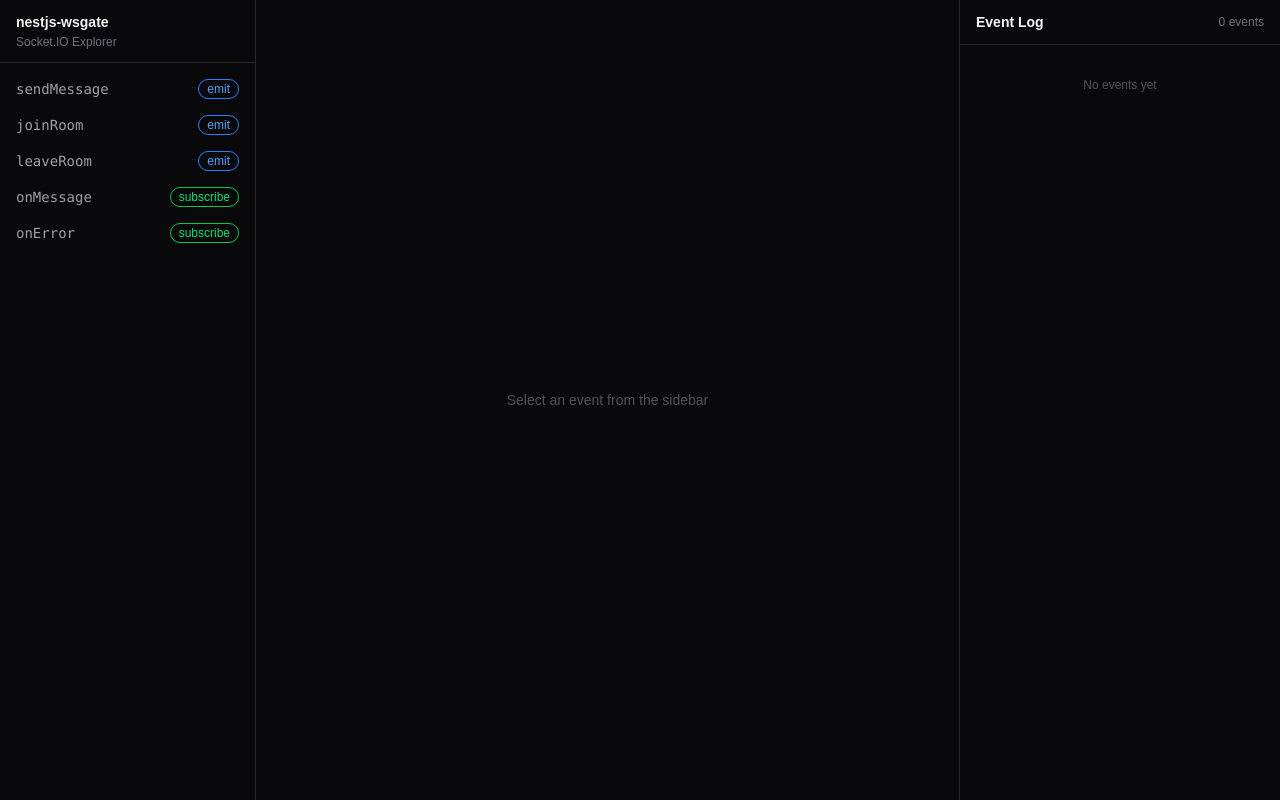
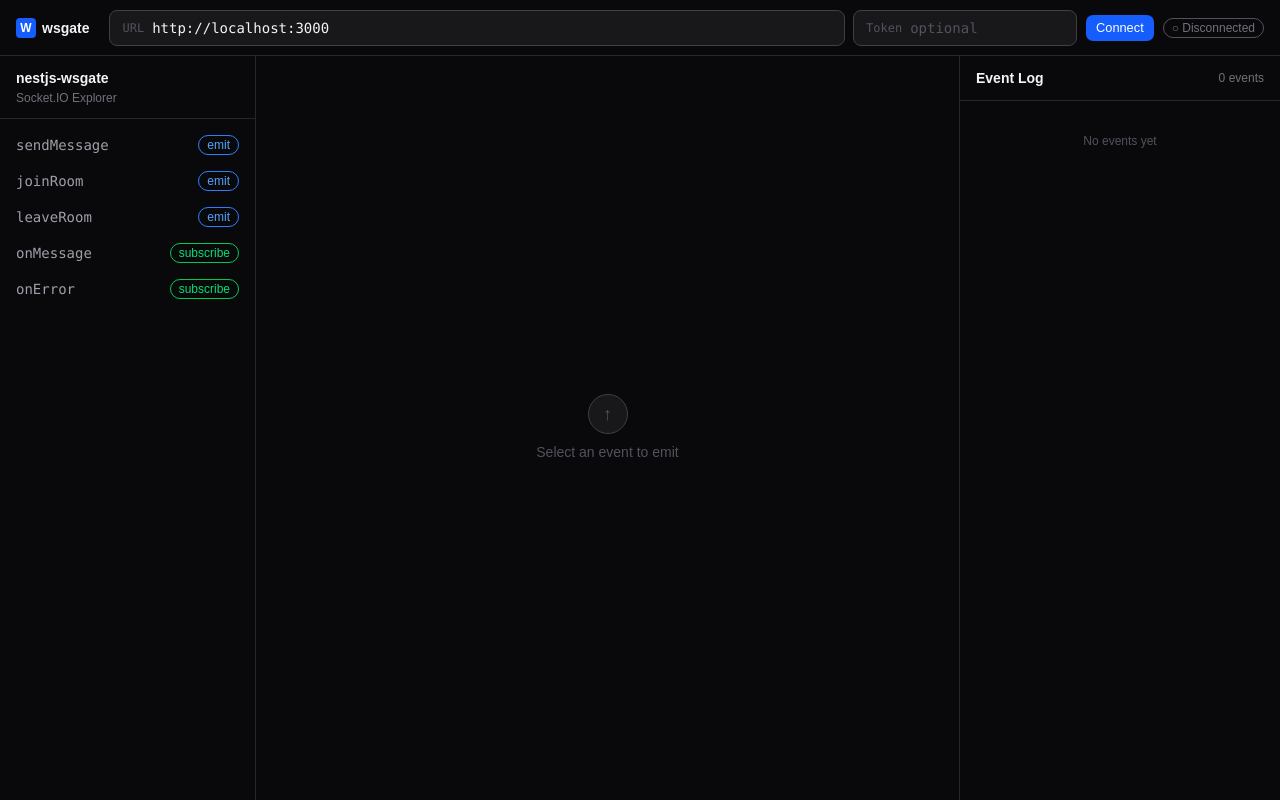
Before and after one commit to shaishab316/wsgate, a React (Vite) app in the folder ui/: page / in a window 1280 px wide. Built offline with nearby package versions, Linux system fonts and the light colour scheme.

Commit message:
feat(socket): integrate socket.io for real-time communication and add Navbar component for connection management

```diff
--- a/ui/package.json
+++ b/ui/package.json
@@ -18,6 +18,7 @@
     "react": "^19.2.4",
     "react-dom": "^19.2.4",
     "shadcn": "^4.0.8",
+    "socket.io-client": "^4.8.3",
     "tailwind-merge": "^3.5.0",
     "tw-animate-css": "^1.4.0"
   },
--- a/ui/src/App.tsx
+++ b/ui/src/App.tsx
@@ -1,31 +1,39 @@
 import { useState } from "react";
+import Navbar from "./components/Navbar";
 import Sidebar from "./components/Sidebar";
+import EventPanel from "./components/EventPanel";
 import EventLog from "./components/EventLog";
-import EventPanel from "./components/EventPanel";
+import { useSocket } from "./hooks/useSocket";
 
 export default function App() {
+  const { status, connect, disconnect, emit } = useSocket();
   const [selectedEvent, setSelectedEvent] = useState<string | null>(null);
   const [logs, setLogs] = useState<string[]>([]);
 
+  const connected = status === "connected";
+
   return (
-    <div className="flex h-screen w-screen bg-zinc-950 text-zinc-100 font-sans overflow-hidden">
-      {/* Left — event list */}
-      <aside className="w-64 border-r border-zinc-800 flex flex-col">
+    <div className="flex flex-col h-screen w-screen bg-zinc-950 text-zinc-100 overflow-hidden">
+      <Navbar status={status} onConnect={connect} onDisconnect={disconnect} />
+
+      <div className="flex flex-1 overflow-hidden">
+        <aside className="w-64 border-r border-zinc-800">
           <Sidebar onSelect={setSelectedEvent} selected={selectedEvent} />
         </aside>
 
-      {/* Middle — event detail + emit */}
         <main className="flex-1 border-r border-zinc-800 overflow-y-auto">
           <EventPanel
             event={selectedEvent}
             onLog={(msg) => setLogs((p) => [...p, msg])}
+            emit={emit}
+            connected={connected}
           />
         </main>
 
-      {/* Right — live log */}
-      <aside className="w-80 flex flex-col">
+        <aside className="w-80">
           <EventLog logs={logs} />
         </aside>
       </div>
+    </div>
   );
 }
--- a/ui/src/components/EventPanel.tsx
+++ b/ui/src/components/EventPanel.tsx
@@ -1,57 +1,89 @@
 import { useState } from "react";
 import { Button } from "@/components/ui/button";
+import { Badge } from "@/components/ui/badge";
 
 interface Props {
   event: string | null;
+  emit: (event: string, payload: unknown) => void;
   onLog: (msg: string) => void;
+  connected: boolean;
 }
 
-export default function EventPanel({ event, onLog }: Props) {
+export default function EventPanel({ event, emit, onLog, connected }: Props) {
   const [payload, setPayload] = useState("{\n  \n}");
+  const [error, setError] = useState<string | null>(null);
 
   function handleEmit() {
     if (!event) return;
-    const timestamp = new Date().toLocaleTimeString();
-    onLog(`[${timestamp}] → ${event} ${payload}`);
+
+    try {
+      const parsed = JSON.parse(payload);
+      setError(null);
+      emit(event, parsed);
+      const timestamp = new Date().toLocaleTimeString();
+      onLog(`[${timestamp}] → ${event}\n${JSON.stringify(parsed, null, 2)}`);
+    } catch {
+      setError("Invalid JSON payload");
+    }
   }
 
   if (!event) {
     return (
-      <div className="flex items-center justify-center h-full text-zinc-600 text-sm">
-        Select an event from the sidebar
+      <div className="flex flex-col items-center justify-center h-full gap-2">
+        <div className="w-10 h-10 rounded-full bg-zinc-900 border border-zinc-700 flex items-center justify-center">
+          <span className="text-zinc-600 text-lg">↑</span>
+        </div>
+        <p className="text-sm text-zinc-600">Select an event to emit</p>
       </div>
     );
   }
 
   return (
-    <div className="flex flex-col h-full p-6 gap-6">
-      {/* Event name */}
-      <div>
-        <h2 className="text-lg font-semibold font-mono text-zinc-100">
+    <div className="flex flex-col h-full p-5 gap-5">
+      {/* Event header */}
+      <div className="flex items-center gap-3">
+        <h2 className="text-base font-semibold font-mono text-zinc-100">
           {event}
         </h2>
-        <p className="text-xs text-zinc-500 mt-1">Socket.IO Event</p>
+        <Badge
+          variant="outline"
+          className="border-blue-500 text-blue-400 text-xs"
+        >
+          emit
+        </Badge>
       </div>
 
-      {/* Payload editor */}
-      <div className="flex flex-col gap-2 flex-1">
-        <label className="text-xs text-zinc-400 uppercase tracking-wider">
-          Payload
-        </label>
-        <textarea
-          value={payload}
-          onChange={(e) => setPayload(e.target.value)}
-          className="flex-1 bg-zinc-900 border border-zinc-700 rounded-md p-3 text-sm font-mono text-zinc-100 resize-none focus:outline-none focus:border-zinc-500"
-          spellCheck={false}
-        />
+      {/* Payload label */}
+      <div className="flex items-center justify-between">
+        <span className="text-xs uppercase tracking-wider text-zinc-500">
+          Payload (JSON)
+        </span>
+        {error && <span className="text-xs text-red-400">{error}</span>}
       </div>
 
-      {/* Emit button */}
+      {/* Payload textarea */}
+      <textarea
+        value={payload}
+        onChange={(e) => {
+          setPayload(e.target.value);
+          setError(null);
+        }}
+        className={`flex-1 bg-zinc-900 border rounded-md p-3 text-sm font-mono text-zinc-100 resize-none focus:outline-none transition-colors ${
+          error
+            ? "border-red-500 focus:border-red-400"
+            : "border-zinc-700 focus:border-zinc-500"
+        }`}
+        spellCheck={false}
+        placeholder="{}"
+      />
+
+      {/* Emit button — only this is disabled when not connected */}
       <Button
         onClick={handleEmit}
-        className="w-full bg-blue-600 hover:bg-blue-500 text-white"
+        disabled={!connected}
+        className="w-full bg-blue-600 hover:bg-blue-500 text-white disabled:opacity-50 disabled:cursor-not-allowed"
       >
-        Emit Event
+        {connected ? "Emit Event" : "Connect to emit"}
       </Button>
     </div>
   );
--- /dev/null
+++ b/ui/src/components/Navbar.tsx
@@ -0,0 +1,107 @@
+import { Button } from "@/components/ui/button";
+import { Badge } from "@/components/ui/badge";
+import { useState } from "react";
+import type { SocketStatus } from "@/hooks/useSocket";
+
+interface Props {
+  status: SocketStatus;
+  onConnect: (url: string, token: string) => void;
+  onDisconnect: () => void;
+}
+
+const statusConfig: Record<SocketStatus, { className: string; label: string }> =
+  {
+    disconnected: {
+      className: "border-zinc-600 text-zinc-500",
+      label: "○ Disconnected",
+    },
+    connecting: {
+      className: "border-yellow-500 text-yellow-400 animate-pulse",
+      label: "◌ Connecting...",
+    },
+    connected: {
+      className: "border-green-500 text-green-400",
+      label: "● Connected",
+    },
+    error: {
+      className: "border-red-500 text-red-400",
+      label: "✕ Connection Error",
+    },
+  };
+
+export default function Navbar({ status, onConnect, onDisconnect }: Props) {
+  const [url, setUrl] = useState(() => {
+    const params = new URLSearchParams(window.location.search);
+    return params.get("url") ?? "http://localhost:3000";
+  });
+  const [token, setToken] = useState("");
+
+  const isConnected = status === "connected";
+  const isConnecting = status === "connecting";
+  const config = statusConfig[status];
+
+  return (
+    <div className="flex items-center gap-2 px-4 h-14 border-b border-zinc-800 bg-zinc-950 shrink-0">
+      {/* Logo */}
+      <div className="flex items-center gap-1.5 mr-3 shrink-0">
+        <div className="w-5 h-5 rounded bg-blue-600 flex items-center justify-center">
+          <span className="text-white text-xs font-bold">W</span>
+        </div>
+        <span className="text-sm font-semibold text-zinc-100">wsgate</span>
+      </div>
+
+      {/* URL input */}
+      <div className="flex items-center flex-1 bg-zinc-900 border border-zinc-700 rounded-md px-3 h-9 gap-2 focus-within:border-zinc-500 transition-colors">
+        <span className="text-xs text-zinc-600 font-mono shrink-0">URL</span>
+        <input
+          value={url}
+          onChange={(e) => setUrl(e.target.value)}
+          disabled={isConnected || isConnecting}
+          placeholder="http://localhost:3000"
+          className="flex-1 bg-transparent text-sm font-mono text-zinc-100 focus:outline-none placeholder:text-zinc-600 disabled:opacity-50"
+        />
+      </div>
+
+      {/* Token input */}
+      <div className="flex items-center w-56 bg-zinc-900 border border-zinc-700 rounded-md px-3 h-9 gap-2 focus-within:border-zinc-500 transition-colors">
+        <span className="text-xs text-zinc-600 font-mono shrink-0">Token</span>
+        <input
+          value={token}
+          onChange={(e) => setToken(e.target.value)}
+          disabled={isConnected || isConnecting}
+          placeholder="optional"
+          type="password"
+          className="flex-1 bg-transparent text-sm font-mono text-zinc-100 focus:outline-none placeholder:text-zinc-600 disabled:opacity-50"
+        />
+      </div>
+
+      {/* Connect / Disconnect button */}
+      {isConnected ? (
+        <Button
+          onClick={onDisconnect}
+          size="sm"
+          className="bg-red-600 hover:bg-red-500 text-white shrink-0"
+        >
+          Disconnect
+        </Button>
+      ) : (
+        <Button
+          onClick={() => onConnect(url, token)}
+          disabled={isConnecting || !url}
+          size="sm"
+          className="bg-blue-600 hover:bg-blue-500 text-white shrink-0 disabled:opacity-50"
+        >
+          {isConnecting ? "Connecting..." : "Connect"}
+        </Button>
+      )}
+
+      {/* Status badge */}
+      <Badge
+        variant="outline"
+        className={`shrink-0 text-xs ${config.className}`}
+      >
+        {config.label}
+      </Badge>
+    </div>
+  );
+}
--- /dev/null
+++ b/ui/src/hooks/useSocket.ts
@@ -0,0 +1,40 @@
+import { useState, useRef } from "react";
+import { io, Socket } from "socket.io-client";
+
+export type SocketStatus =
+  | "disconnected"
+  | "connecting"
+  | "connected"
+  | "error";
+
+export function useSocket() {
+  const [status, setStatus] = useState<SocketStatus>("disconnected");
+  const socketRef = useRef<Socket | null>(null);
+
+  function connect(url: string, token: string) {
+    setStatus("connecting");
+
+    const socket = io(url, {
+      auth: token ? { token } : {},
+      transports: ["websocket"],
+    });
+
+    socket.on("connect", () => setStatus("connected"));
+    socket.on("disconnect", () => setStatus("disconnected"));
+    socket.on("connect_error", () => setStatus("error"));
+
+    socketRef.current = socket;
+  }
+
+  function disconnect() {
+    socketRef.current?.disconnect();
+    socketRef.current = null;
+    setStatus("disconnected");
+  }
+
+  function emit(event: string, payload: unknown) {
+    socketRef.current?.emit(event, payload);
+  }
+
+  return { status, connect, disconnect, emit, socket: socketRef.current };
+}
```
Also changed, not shown: 1 other file (tests, documents, lock files or other folders). Lines whose indentation alone changed are shown as unchanged.
